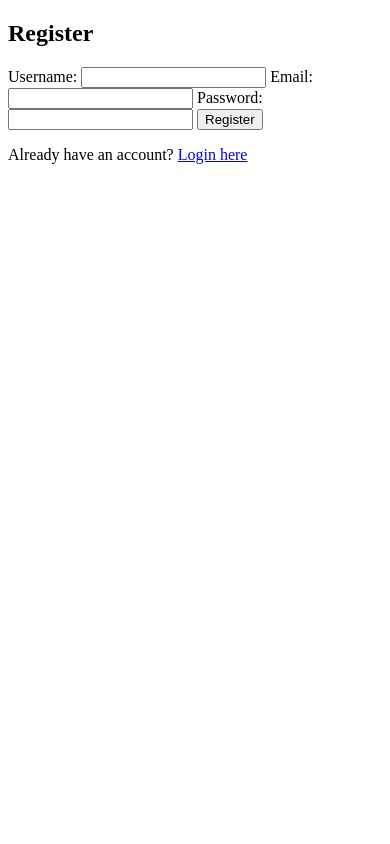
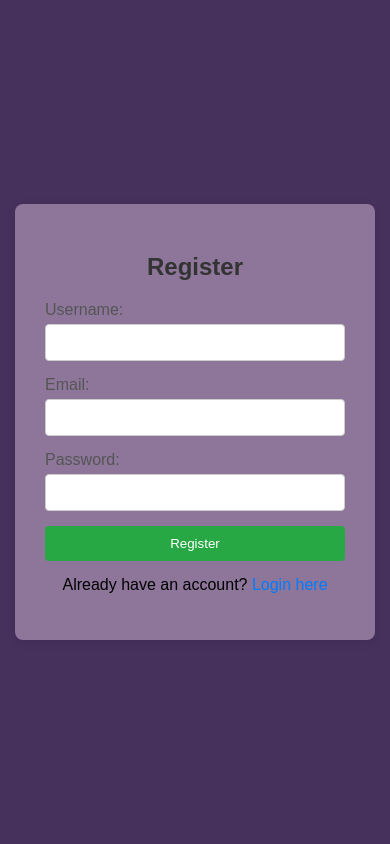
Before and after one commit to Titanbiru/bersuara, a PHP site: page /register.php in a window 390 px wide. Run offline with PHP 8.4, Linux system fonts and the light colour scheme.

Commit message:
menambahkan code css dari file register

```diff
--- /dev/null
+++ b/css/regis-2.css
@@ -0,0 +1,84 @@
+.body {
+    font-family: Arial, sans-serif;
+    display: flex;
+    justify-content: center;
+    align-items: center;
+    height: 100vh;
+    margin: 0;
+    background-color: #46315c;
+}
+
+.container {
+    background: #8d769a;
+    padding: 30px;
+    border-radius: 8px;
+    box-shadow: 0 2px 10px rgba(0, 0, 0, 0.1);
+    width: 300px;
+
+}
+
+h2 {
+    text-align: center;
+    margin-bottom: 20px;
+    color: #333;
+}
+
+.form-group {
+    margin-bottom: 15px;
+}
+
+label {
+    display: block;
+    margin-bottom: 5px;
+    color: #555;
+}
+
+input[type="text"],
+input[type="email"],
+input[type="password"] {
+    width: 100%;
+    padding: 10px;
+    border: 1px solid #ccc;
+    border-radius: 4px;
+    box-sizing: border-box;
+}
+
+input:focus {
+    border-color: #28a745;
+    outline: none;
+}
+
+button {
+    width: 100%;
+    padding: 10px;
+    background-color: #28a745;
+    color: white;
+    border: none;
+    border-radius: 4px;
+    cursor: pointer;
+    transition: background-color 0.3s;
+}
+
+button:hover {
+    background-color: #218838;
+}
+
+.error-message {
+    color: red;
+    text-align: center;
+    margin-top: 10px;
+}
+
+p {
+    text-align: center;
+    margin-top: 15px;
+}
+
+p a {
+    color: #007bff;
+    text-decoration: none;
+}
+
+p a:hover {
+    text-decoration: underline;
+}
--- a/register.php
+++ b/register.php
@@ -8,20 +8,25 @@ session_start();
     <meta charset="UTF-8">
     <meta name="viewport" content="width=device-width, initial-scale=1.0">
     <title>Register</title>
-    <link rel="stylesheet" href="regis-1.css">
+    <link rel="stylesheet" href="css/regis-2.css">
 </head>
-<body>
+<body class="body">
+    <div class="container">
     <h2>Register</h2>
 
     <form method="POST" action="register_process.php">
+    <div class="form-group">
         <label for="username">Username:</label>
         <input type="text" id="username" name="username" required>
-
+    </div>
+    <div class="form-group">
         <label for="email">Email:</label>
         <input type="email" id="email" name="email" required>
-
+    </div>
+    <div class="form-group">
         <label for="password">Password:</label>
         <input type="password" id="password" name="password" required>
+        </div>
         <?php if (isset($_SESSION['register_error'])): ?>
             <p class="error-message"><?php echo htmlspecialchars($_SESSION['register_error']); ?></p>
         <?php endif; ?>
```
Also changed, not shown: css/index-2.css (deleted, +0 -108 lines), css/regis-1.css (deleted).
